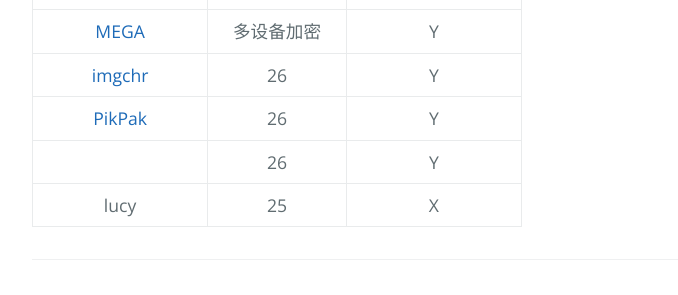
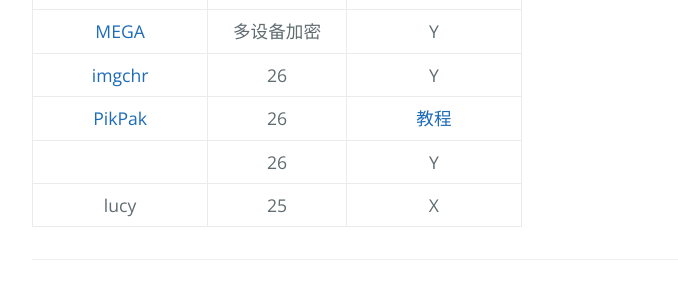
Before and after one commit to AmbroseRen/test, a Jekyll site: the page built from Data/Clouder.md, in a window 1280 px wide. Shown: the part 829-1124 px from the top of the page, without its empty margins (192-870 px from the left). Built offline with Jekyll 4.4.1, drawn with Linux system fonts in a browser that asks for light colours; our own code applies the rules of GitHub Pages for plain Markdown files; the repository's description, which GitHub fills in, is left out.

Commit message:
Update Clouder.md

```diff
--- a/Data/Clouder.md
+++ b/Data/Clouder.md
@@ -20,6 +20,6 @@
 | [onedrive](https://onedrive.live.com/?id=root&cid=D702FA97AA60D8CB) | 微软云盘 | Y |
 | [MEGA](https://mega.nz/fm/XoFHjarT) | 多设备加密 | Y |
 | [imgchr](https://imgchr.com/ambroseren) | 26 | Y |
-| [PikPak](https://mypikpak.com/) | 26 | Y |
+| [PikPak](https://mypikpak.com/) | 26 | [教程](https://www.tjsky.net/tutorial/220#Telegram) |
 | []() | 26 | Y |
 | lucy | 25 | X |
```
